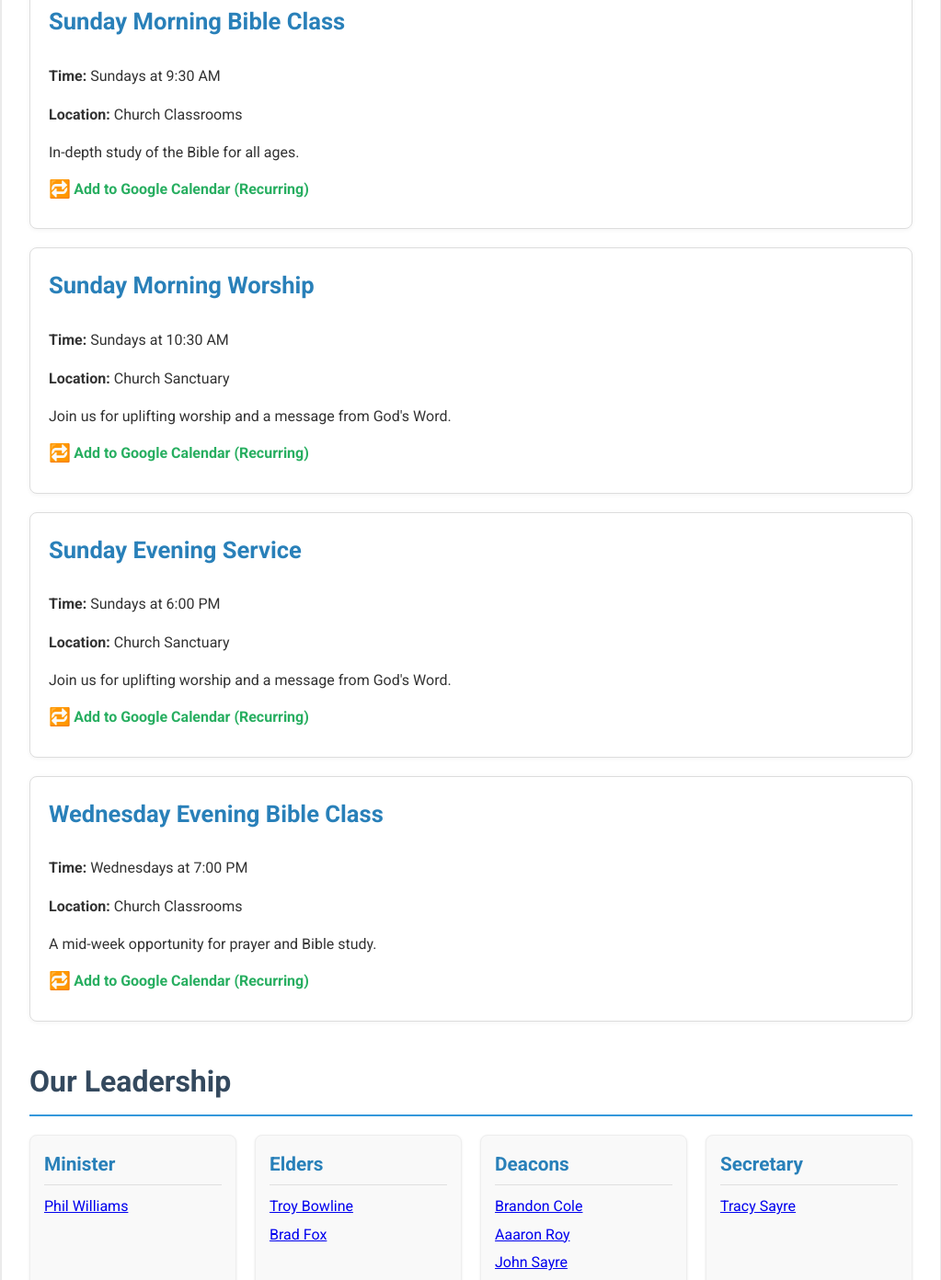
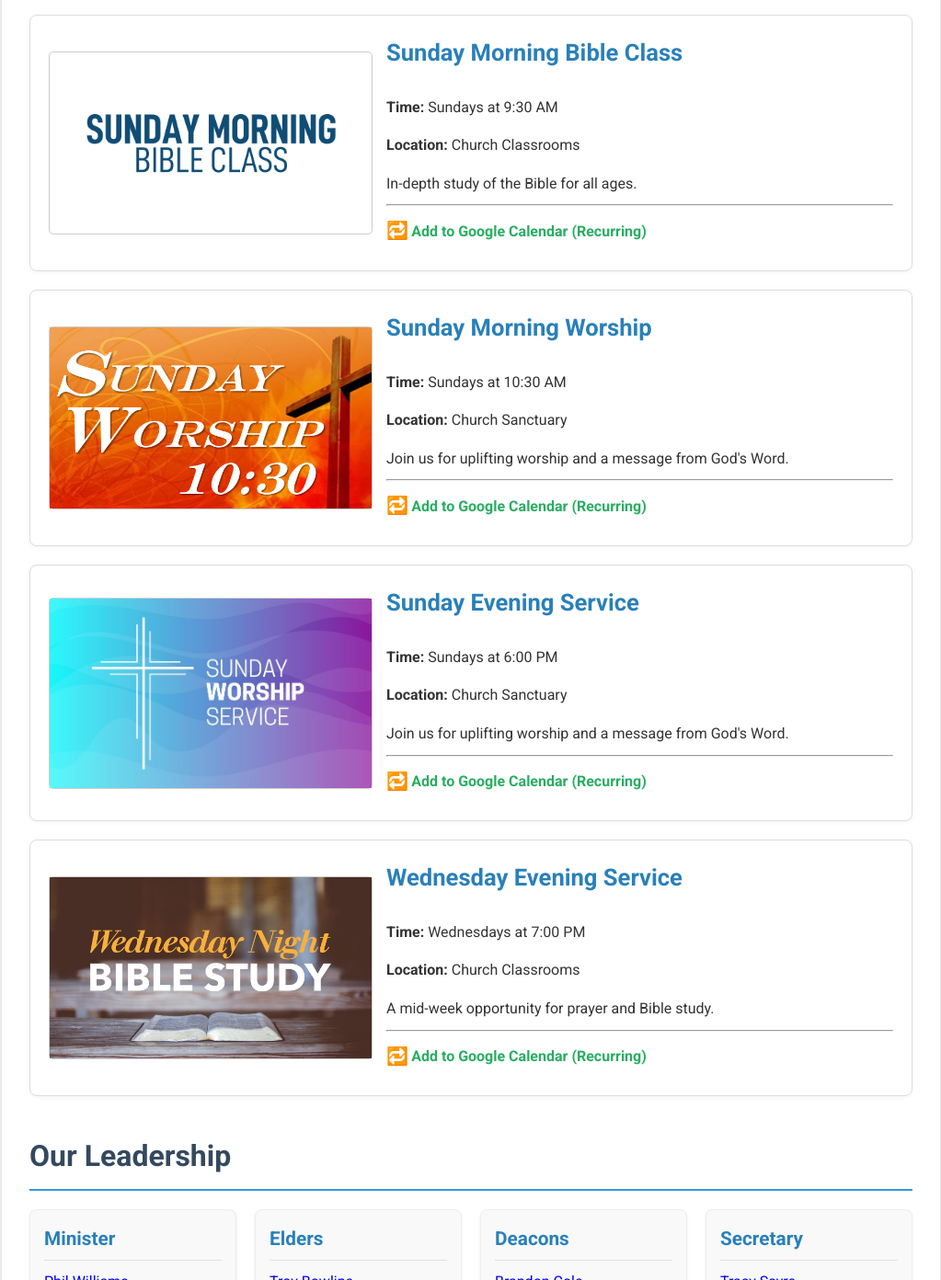
Before and after one commit to johnreed81/sscofc, a plain HTML site: page index.html in a window 1280 px wide. Shown: the part 950-2342 px from the top of the page at 92% size, without its empty margins (128-1151 px from the left). Drawn offline with Linux system fonts and the light colour scheme.

Commit message:
dressed up events to have image before event details

```diff
--- a/base.css
+++ b/includes/css/base.css
@@ -58,6 +58,42 @@ header p {
     padding: 20px;
     margin-bottom: 20px;
     box-shadow: 0 1px 5px rgba(0, 0, 0, 0.05);
+    display: flex;
+    align-items: center;
+    gap: 15px;
+}
+
+.event-icon {
+    flex-shrink: 0; /* Prevents the icon from shrinking */
+    width: 350px; /* Desired width of your icon */
+    /*height: 60px; /* Desired height of your icon */
+    display: flex; /* Use flex to center the image if needed */
+    justify-content: center;
+    align-items: center;
+    border: 1px solid #ccc;
+    border-radius: 5px;
+}
+
+.event-icon img {
+    max-width: 100%; /* Ensure image fits within its container */
+    height: auto; /* Maintain aspect ratio */
+    display: block; /* Remove extra space below image */
+}
+
+.event-details {
+    flex-grow: 1; /* Allows the event details to take up remaining space */
+    /* No specific width needed, it will grow */
+}
+
+/* Ensure other styles within event-details still apply correctly */
+.event-details h3 {
+    color: #2980b9;
+    margin-top: 0;
+    font-size: 1.6em;
+}
+
+.event-details p {
+    margin-bottom: 10px;
 }
 
 .event-item h3 {
--- a/index.html
+++ b/index.html
@@ -5,7 +5,7 @@
     <meta name="viewport" content="width=device-width, initial-scale=1.0">
     <title>Southside Church of Christ - Upcoming Events & Contact</title>
     <link href="https://fonts.googleapis.com/css2?family=Roboto:wght@400;700&display=swap" rel="stylesheet">
-    <link rel="stylesheet" href="base.css">
+    <link rel="stylesheet" href="includes/css/base.css">
 </head>
 <body>
     <div id="fb-root"></div>
@@ -21,21 +21,15 @@
             <h2>Upcoming Events</h2>
 	      <ul class="event-list">
             <li class="event-item">
+                <div class="event-icon">
+                    <img src="includes/img/20250622_VBS_kickoff.jpg" alt="Vacation Bible School Flyer"> </div>
+                <div class="event-details">
                     <h3>Vacation Bible School</h3>
                     <p><strong>Dates:</strong> Sunday June 22 - Wednesday 25, 2025</p>
                     <p><strong>Time:</strong> 6:00 PM - 8:00 PM (each night); except Sunday starts at 5pm</p>
                     <p><strong>Location:</strong> Southside Church of Christ</p>
                     <p>Children are invited to join a week of adventure and discovery to learn about Jesus and His amazing love.</p>
-
-                    <div class="expando-header" onclick="toggleExpando('vbsImage')">
-                        <span class="expando-icon"></span> VBS Kickoff Flyer
-                    </div>
-
-                    <div id="vbsImage" class="expando-content collapsed">
-                        <img src="20250622_VBS_kickoff.jpg" alt="VBS Kickoff flyer">
-                        <p style="text-align: center; font-style: italic; font-size: 0.9em; margin-top: 5px;">Come and join us!</p>
-                    </div>
-
+                    <hr>
                     <p class="add-to-calendar">
                         <span style="font-weight: bold; display: block; margin-bottom: 5px;">Add Events to Your Calendar:</span>
                     </p>
@@ -46,38 +40,59 @@
                         <li><a href="https://calendar.google.com/calendar/render?action=TEMPLATE&text=Vacation%20Bible%20School%20(Day%203)&dates=20250624T230000Z/20250625T010000Z&details=An%20exciting%20week%20of%20fun%2C%20games%2C%20and%20learning%20about%20faith%20for%20kids!&location=801%20West%20South%20Street%2C%20Ozark%2C%20MO%2065721" target="_blank"><span class="calendar-icon"></span>Add Day 3 (Tuesday at 6pm) to Google Calendar</a></li>
                         <li><a href="https://calendar.google.com/calendar/render?action=TEMPLATE&text=Vacation%20Bible%20School%20(Day%204)&dates=20250625T230000Z/20250626T010000Z&details=An%20exciting%20week%20of%20fun%2C%20games%20and%20learning%20about%20faith%20for%20kids!&location=801%20West%20South%20Street%2C%20Ozark%2C%20MO%2065721" target="_blank"><span class="calendar-icon"></span>Add Day 4 (Wednesday at 6pm) to Google Calendar</a></li>
                     </ul>
+                </div>
             </li>
             <li class="event-item">
+                <div class="event-icon">
+                    <img src="includes/img/sunday-morning-bible-class.png" alt="Sunday Morning Bible Class"> </div>
+                <div class="event-details">
                     <h3>Sunday Morning Bible Class</h3>
                     <p><strong>Time:</strong> Sundays at 9:30 AM</p>
                     <p><strong>Location:</strong> Church Classrooms</p>
                     <p>In-depth study of the Bible for all ages.</p>
+                    <hr>
                     <ul class="add-to-calendar-list"> <li><a href="https://calendar.google.com/calendar/render?action=TEMPLATE&text=Sunday%20Bible%20Class&dates=20250622T143000Z/20250622T153000Z&details=In-depth%20study%20of%20the%20Bible%20for%20all%20ages.&location=801%20West%20South%20Street%2C%20Ozark%2C%20MO%2065721&recur=RRULE:FREQ%3DWEEKLY;BYDAY%3DSU" target="_blank" class="recurring-event"><span class="calendar-icon"></span>Add to Google Calendar (Recurring)</a></li>
                     </ul>
+                </div>
             </li>
             <li class="event-item">
+                <div class="event-icon">
+                    <img src="includes/img/Sunday_Worship_Service_1030-1280x720.jpg" alt="Sunday Morning Worship"> </div>
+                <div class="event-details">
                     <h3>Sunday Morning Worship</h3>
                     <p><strong>Time:</strong> Sundays at 10:30 AM</p>
                     <p><strong>Location:</strong> Church Sanctuary</p>
                     <p>Join us for uplifting worship and a message from God's Word.</p>
+                    <hr>
                     <ul class="add-to-calendar-list"> <li><a href="https://calendar.google.com/calendar/render?action=TEMPLATE&text=Sunday%20Morning%20Worship&dates=20250622T153000Z/20250622T170000Z&details=Join%20us%20for%20uplifting%20worship%20and%20a%20message%20from%20God's%20Word.&location=801%20West%20South%20Street%2C%20Ozark%2C%20MO%2065721&recur=RRULE:FREQ%3DWEEKLY;BYDAY%3DSU" target="_blank" class="recurring-event"><span class="calendar-icon"></span>Add to Google Calendar (Recurring)</a></li>
                     </ul>
+                </div>
             </li>
             <li class="event-item">
+                <div class="event-icon">
+                    <img src="includes/img/sunday-worship-service-bg-illustration-with-christian-cross-vector.jpg" alt="Sunday Evening Service"> </div>
+                <div class="event-details">
                     <h3>Sunday Evening Service</h3>
                     <p><strong>Time:</strong> Sundays at 6:00 PM</p>
                     <p><strong>Location:</strong> Church Sanctuary</p>
                     <p>Join us for uplifting worship and a message from God's Word.</p>
+                    <hr>
                     <ul class="add-to-calendar-list"> <li><a href="https://calendar.google.com/calendar/render?action=TEMPLATE&text=Sunday%20Evening%20Service&dates=20250622T230000Z/20250623T000000Z&details=Join%20us%20for%20an%20uplifting%20message%20and%20fellowship.&location=801%20West%20South%20Street%2C%20Ozark%2C%20MO%2065721&recur=RRULE:FREQ%3DWEEKLY;BYDAY%3DSU" target="_blank" class="recurring-event"><span class="calendar-icon"></span>Add to Google Calendar (Recurring)</a></li>
                     </ul>
+                </div>
             </li>
             <li class="event-item">
-                    <h3>Wednesday Evening Bible Class</h3>
+                <div class="event-icon">
+                    <img src="includes/img/Wednesday-Night-Bible-Study.jpeg" alt="Wednesday Evening Service"> </div>
+                <div class="event-details">
+                    <h3>Wednesday Evening Service</h3>
                     <p><strong>Time:</strong> Wednesdays at 7:00 PM</p>
                     <p><strong>Location:</strong> Church Classrooms</p>
                     <p>A mid-week opportunity for prayer and Bible study.</p>
+                    <hr>
                     <ul class="add-to-calendar-list"> <li><a href="https://calendar.google.com/calendar/render?action=TEMPLATE&text=Wednesday%20Bible%20Class&dates=20250625T000000Z/20250625T013000Z&details=A%20mid-week%20opportunity%20for%20prayer%20and%20Bible%20study.&location=801%20West%20South%20Street%2C%20Ozark%2C%20MO%2065721&recur=RRULE:FREQ%3DWEEKLY;BYDAY%3DWE" target="_blank" class="recurring-event"><span class="calendar-icon"></span>Add to Google Calendar (Recurring)</a></li>
                     </ul>
+                </div>
             </li>
           </ul>
         </section>
@@ -138,10 +153,10 @@
             <div class="facebook-feed-container">
                 <div class="fb-page"
                     data-href="https://www.facebook.com/OzarkSouthsidechurchofChrist"
-                    data-tabs="timeline"
+                    data-tabs="timeline,events,messages"
                     data-width="500" data-height=""
                     data-small-header="false"
-                    data-adapt-container-width="true"
+                    data-adapt-container-width="false"
                     data-hide-cover="false"
                     data-show-facepile="true">
                     <blockquote cite="https://www.facebook.com/OzarkSouthsidechurchofChrist" class="fb-xfbml-parse-ignore">
@@ -161,12 +176,10 @@
             var contentElement = document.getElementById(contentId);
             var headerElement = contentElement.previousElementSibling;
 
-            // Toggle the 'collapsed' class on the content
             contentElement.classList.toggle('collapsed');
 
-            // Optionally, toggle a class on the header to change its appearance/arrow
             if (headerElement && headerElement.classList.contains('expando-header')) {
-                headerElement.classList.toggle('expanded'); // Add/remove 'expanded' class on header
+                headerElement.classList.toggle('expanded');
             }
         }
     </script>
```
Also changed, not shown: includes/img/20250622_VBS_kickoff.jpg (renamed from 20250622_VBS_kickoff.jpg), includes/img/BIBLEclasses_logo.jpg (added), includes/img/SundayWorshipService-bg.jpg (added), includes/img/Sunday_Worship_Service_1030-1280x720.jpg (added), includes/img/Wednesday-Night-Bible-Study.jpeg (added), includes/img/bible-study-600x400.jpg (added), includes/img/blue-worship-service-background-illustration-vector.jpg (added), includes/img/cross-onleft-bg.jpg (added), includes/img/cross-onright-965x675-landscape.jpg (added), includes/img/sunday-morning-bible-class.png (added), includes/img/sunday-school.jpg (added), includes/img/sunday-worship-service-bg-illustration-with-christian-cross-vector.jpg (added), includes/img/worship-crosses-btmright-bg-854x480.jpg (added). Lines whose indentation alone changed are shown as unchanged.
